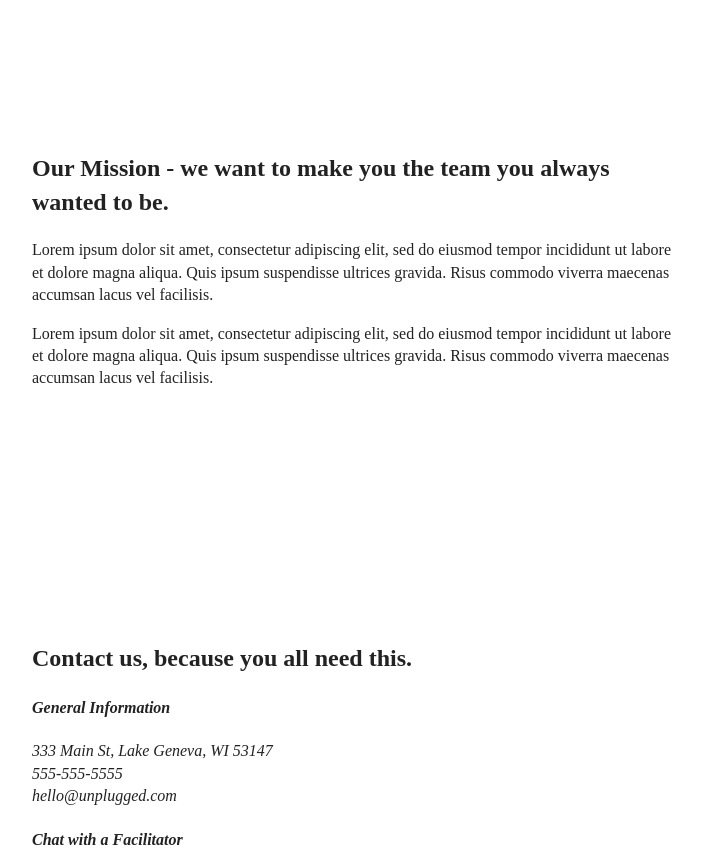
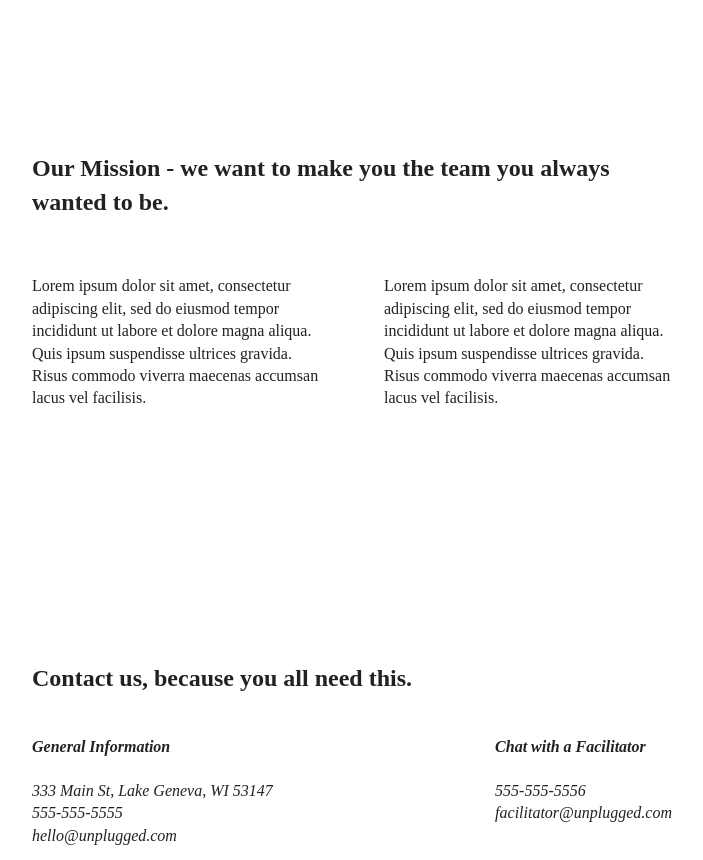
Before and after one commit to mkennedy5280/unplugged-2, a website: page about/index.html in a window 1280 px wide. Shown: the part 92-952 px from the top of the page, without its empty margins (288-991 px from the left). Drawn offline with Linux system fonts and the light colour scheme.

Commit message:
Adds tablet styles to the about page

```diff
--- a/css/main.css
+++ b/css/main.css
@@ -263,14 +263,6 @@ aside .content-wrapper {
   flex-flow: row wrap;
 }
 
-.mission .content-wrapper {
-
-}
-
-.mission-content {
-
-}
-
 /* ---------- ABOUT - MAP ---------- */
 
 .map {
@@ -439,7 +431,17 @@ aside .content-wrapper {
     display: none;
   }
 
-  /* EMAIL SIGNUP */
+  /* FOOTER */
+  .footer-content {
+    display: flex;
+    justify-content: space-between;
+}
+
+  .copyright {
+    text-align: center;
+}
+
+  /* HOME - EMAIL SIGNUP */
   aside .content-wrapper {
     display: flex;
     justify-content: space-between;
@@ -452,7 +454,7 @@ aside .content-wrapper {
     width: 40%;
   }
 
-  /* FEATURES */
+  /* HOME - FEATURES */
   .features article {
     display: flex;
     justify-content: center;
@@ -465,21 +467,23 @@ aside .content-wrapper {
      width: 50%;
   }
 
-  /* FOOTER */
-  .footer-content {
+  /* ABOUT - MISSION */
+  .mission-content {
     display: flex;
     justify-content: space-between;
-}
+    align-items: center;
+    padding-top: 20px;
+  }
 
-  .copyright {
-    text-align: center;
-}
+  .mission-content p {
+    width: 45%;
+  }
 
-
-
-
-
-
+  /* ABOUT - CONTACT */
+  .contact-content {
+    display: flex;
+    justify-content: space-between;
+  }
 }
 
 
```
